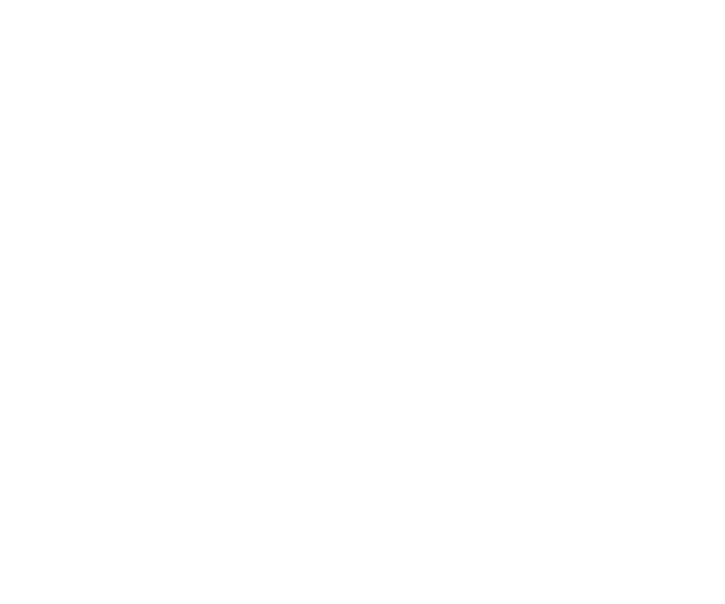
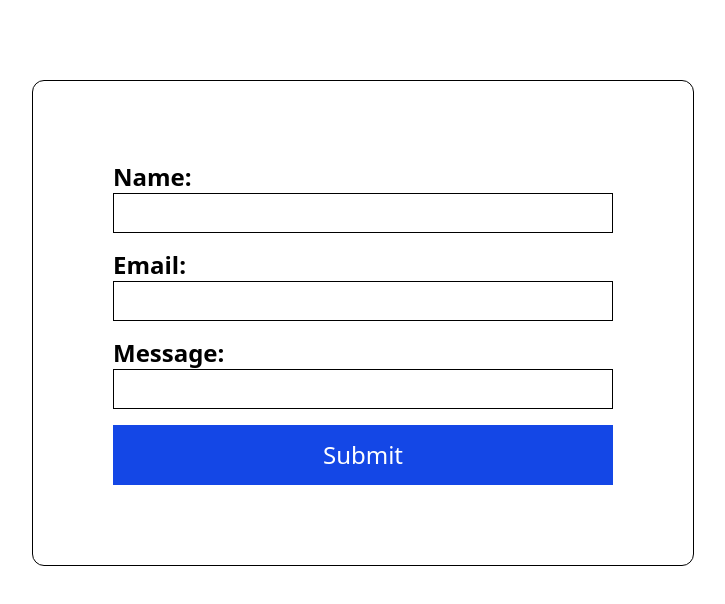
Before and after one commit to hilubabz/Frontend-Task, a React (Vite) app: page /contactForm in a window 1280 px wide. Before the commit this address had no page. Shown: the top 604 px of the page, without its empty margins (277-1002 px from the left). Built offline with nearby package versions, Linux system fonts and the light colour scheme.

Commit message:
Task 3: Contact Form

```diff
--- a/package.json
+++ b/package.json
@@ -10,11 +10,14 @@
     "preview": "vite preview"
   },
   "dependencies": {
+    "@hookform/resolvers": "^5.2.2",
     "@tailwindcss/vite": "^4.1.14",
     "react": "^19.1.1",
     "react-dom": "^19.1.1",
+    "react-hook-form": "^7.65.0",
     "react-router-dom": "^7.9.4",
-    "tailwindcss": "^4.1.14"
+    "tailwindcss": "^4.1.14",
+    "zod": "^4.1.12"
   },
   "devDependencies": {
     "@eslint/js": "^9.36.0",
--- a/src/App.tsx
+++ b/src/App.tsx
@@ -2,6 +2,7 @@
 import GuessTheNumber from "./GuessTheNumber"
 import HolyGrailLayout from "./HolyGrailLayout"
 import ProgressBar from "./ProgressBar"
+import ContactForm from "./ContactForm"
 
 function App() {
 
@@ -10,6 +11,7 @@
       <Route path="/" element={<GuessTheNumber/>}/>
       <Route path="/holyGrail" element={<HolyGrailLayout/>}/>
       <Route path="/progressBar" element={<ProgressBar/>}/>
+      <Route path="/contactForm" element={<ContactForm/>}/>
     </Routes>
   )
 }
--- /dev/null
+++ b/src/ContactForm.tsx
@@ -0,0 +1,66 @@
+import { zodResolver } from "@hookform/resolvers/zod";
+import { useForm, type SubmitHandler } from "react-hook-form";
+import { formInput } from "./services/form.zod";
+import type z from "zod";
+import { useState } from "react";
+
+const ContactForm = () => {
+  type FormInput = z.infer<typeof formInput>;
+	const [confirmSubmit,setConfirmSubmit]=useState<boolean>(false)
+
+  const {
+    register,
+    handleSubmit,
+		watch,
+    formState: { errors },
+  } = useForm<FormInput>({
+    mode: "onChange",
+    resolver: zodResolver(formInput),
+  });
+	const name=watch('name')
+  const onSubmit: SubmitHandler<FormInput> = async (data) => {
+    console.log(data);
+		setConfirmSubmit(true)
+  };
+
+  return (
+    <div className="flex justify-center pt-20">
+      {!confirmSubmit?(<form
+        onSubmit={handleSubmit(onSubmit)}
+        className="border-1 p-20 rounded-xl"
+      >
+        <div className="mb-4">
+          <label className="font-bold text-2xl">Name:</label>
+          <br />
+          <input {...register("name")} className="border-1 h-10 w-[500px] p-2" />
+          <br />
+          {errors?.name && (
+            <div className="text-red-700 text-lg">{errors.name.message}</div>
+          )}
+        </div>
+        <div className="mb-4">
+          <label className="font-bold text-2xl">Email:</label>
+          <br />
+          <input {...register("email")} className="border-1 p-2 h-10 w-[500px]" />
+          <br />
+          {errors?.email && (
+            <div className="text-red-700 text-lg">{errors.email.message}</div>
+          )}
+        </div>
+        <div className="mb-4">
+          <label className="font-bold text-2xl">Message:</label>
+          <br />
+          <input {...register("message")} className="border-1 p-2 h-10 w-[500px]" />
+          <br />
+          {errors?.message && (
+            <div className="text-red-700 text-lg">{errors.message.message}</div>
+          )}
+        </div>
+        <input type="submit" className="w-[500px] h-15 text-2xl cursor-pointer text-center bg-blue-700 text-white"/>
+      </form>):
+			(<div className="font-bold text-3xl">Thank You {name}</div>)}
+    </div>
+  );
+};
+
+export default ContactForm;
--- /dev/null
+++ b/src/services/form.zod.ts
@@ -0,0 +1,7 @@
+import { z } from 'zod'
+
+export const formInput=z.object({
+    name:z.string().min(1,'Please enter your name'),
+    email:z.string().email().min(1,'Please enter your email'),
+    message:z.string().min(1,'Please enter a message')
+})
```
Also changed, not shown: 1 other file (tests, documents, lock files or other folders).
